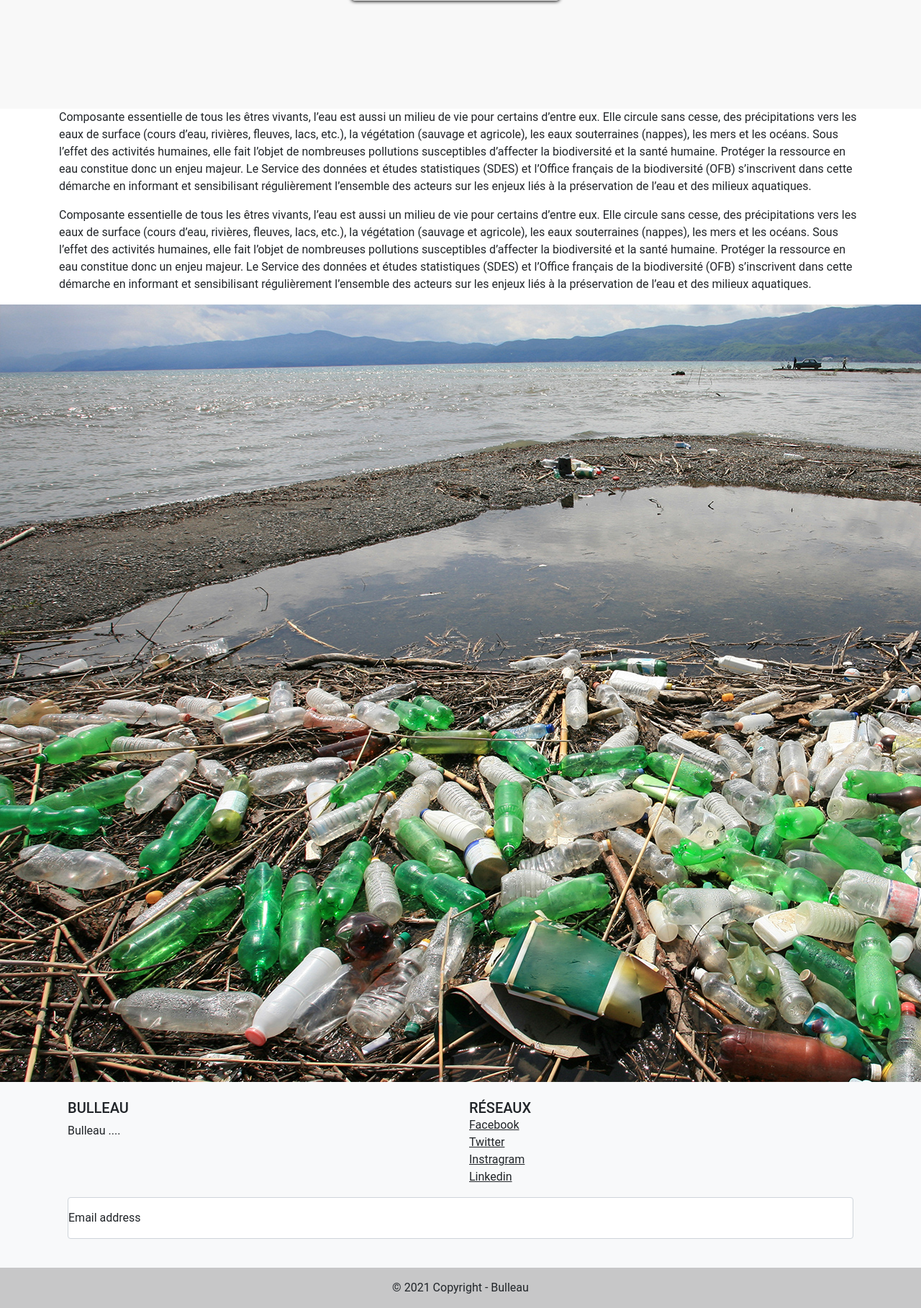
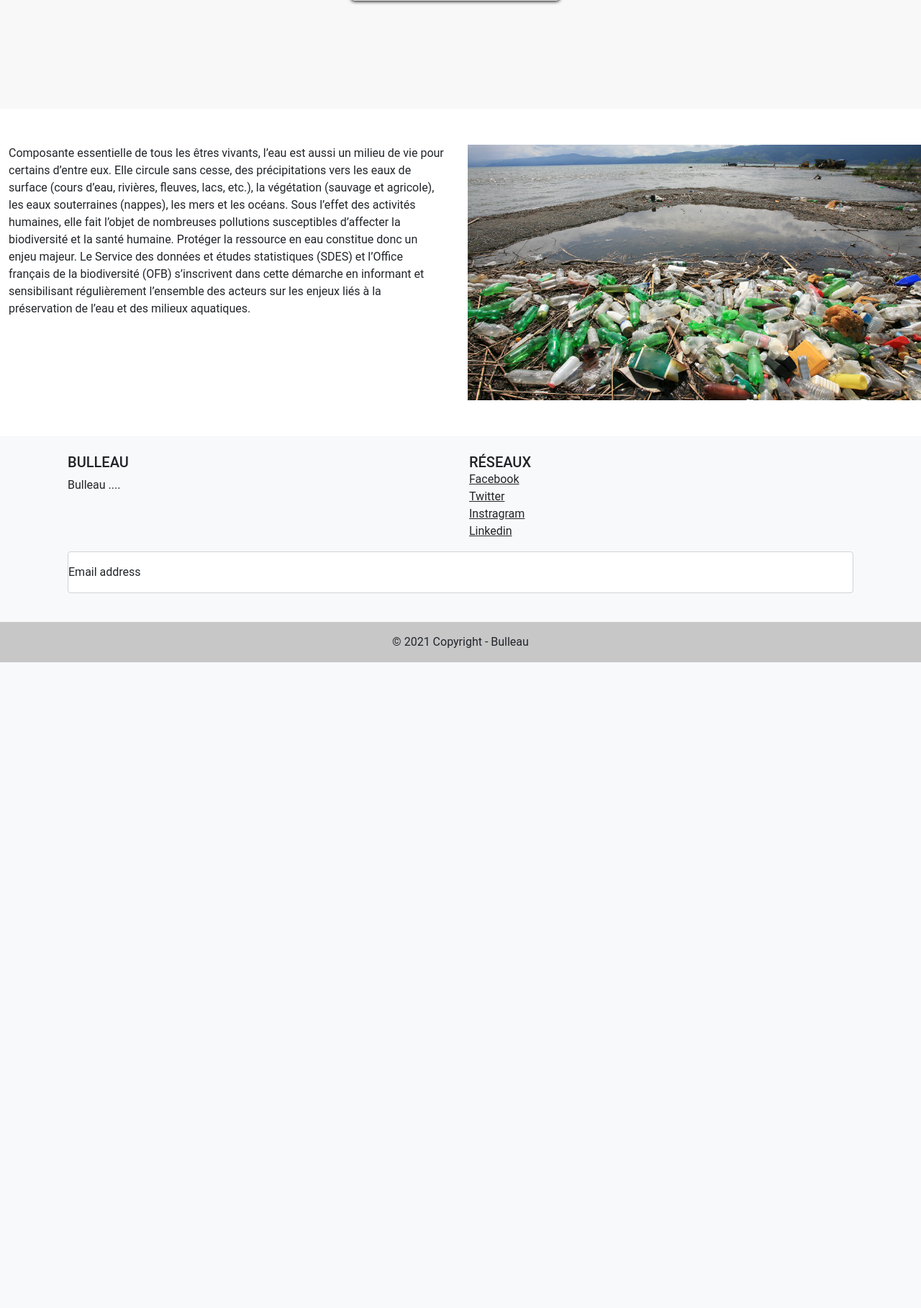
Before and after one commit to Noah-Guillet/mspr-wis1, a PHP site: page /bio.php in a window 1280 px wide; the page is wider, and only the part inside the window is pictured. Shown: the part 1345-3162 px from the top of that part at 72% size. After the commit the page ends 2265 px from the top of that part, so only its background shows below. Run offline with PHP 8.4, Linux system fonts and the light colour scheme.

Commit message:
update bio

```diff
--- a/assets/js/app.js
+++ b/assets/js/app.js
@@ -1468,9 +1468,12 @@ __webpack_require__.r(__webpack_exports__);
 /*!***************************!*\
   !*** ./src/scss/app.scss ***!
   \***************************/
-/***/ (() => {
-
-throw new Error("Module build failed (from ./node_modules/mini-css-extract-plugin/dist/loader.js):\nModuleBuildError: Module build failed (from ./node_modules/sass-loader/dist/cjs.js):\nSassError: unmatched \"}\".\n   ╷\n20 │ }\n   │ ^\n   ╵\n  src/scss/pages/_bio.scss 20:1  @import\n  /Applications/MAMP/htdocs/mspr-wis1/src/scss/app.scss 13:9                     root stylesheet\n    at processResult (/Applications/MAMP/htdocs/mspr-wis1/node_modules/webpack/lib/NormalModule.js:597:19)\n    at /Applications/MAMP/htdocs/mspr-wis1/node_modules/webpack/lib/NormalModule.js:691:5\n    at /Applications/MAMP/htdocs/mspr-wis1/node_modules/loader-runner/lib/LoaderRunner.js:399:11\n    at /Applications/MAMP/htdocs/mspr-wis1/node_modules/loader-runner/lib/LoaderRunner.js:251:18\n    at context.callback (/Applications/MAMP/htdocs/mspr-wis1/node_modules/loader-runner/lib/LoaderRunner.js:124:13)\n    at /Applications/MAMP/htdocs/mspr-wis1/node_modules/sass-loader/dist/index.js:73:7\n    at Function.call$2 (/Applications/MAMP/htdocs/mspr-wis1/node_modules/sass/sass.dart.js:91024:16)\n    at _render_closure1.call$2 (/Applications/MAMP/htdocs/mspr-wis1/node_modules/sass/sass.dart.js:79938:12)\n    at _RootZone.runBinary$3$3 (/Applications/MAMP/htdocs/mspr-wis1/node_modules/sass/sass.dart.js:27187:18)\n    at _FutureListener.handleError$1 (/Applications/MAMP/htdocs/mspr-wis1/node_modules/sass/sass.dart.js:25715:19)");
+/***/ ((__unused_webpack_module, __webpack_exports__, __webpack_require__) => {
+
+"use strict";
+__webpack_require__.r(__webpack_exports__);
+// extracted by mini-css-extract-plugin
+
 
 /***/ })
 
@@ -1499,6 +1502,12 @@ throw new Error("Module build failed (from ./node_modules/mini-css-extract-plugi
 /******/ 		return module.exports;
 /******/ 	}
 /******/
+/******/ 	// expose the modules object (__webpack_modules__)
+/******/ 	__webpack_require__.m = __webpack_modules__;
+/******/
+/******/ 	// the startup function
+/******/ 	// It's empty as some runtime module handles the default behavior
+/******/ 	__webpack_require__.x = x => {}
 /************************************************************************/
 /******/ 	/* webpack/runtime/compat get default export */
 /******/ 	(() => {
@@ -1540,11 +1549,98 @@ throw new Error("Module build failed (from ./node_modules/mini-css-extract-plugi
 /******/ 		};
 /******/ 	})();
 /******/
+/******/ 	/* webpack/runtime/jsonp chunk loading */
+/******/ 	(() => {
+/******/ 		// no baseURI
+/******/
+/******/ 		// object to store loaded and loading chunks
+/******/ 		// undefined = chunk not loaded, null = chunk preloaded/prefetched
+/******/ 		// Promise = chunk loading, 0 = chunk loaded
+/******/ 		var installedChunks = {
+/******/ 			"/js/app": 0
+/******/ 		};
+/******/
+/******/ 		var deferredModules = [
+/******/ 			["./src/js/app.js"],
+/******/ 			["./src/scss/app.scss"]
+/******/ 		];
+/******/ 		// no chunk on demand loading
+/******/
+/******/ 		// no prefetching
+/******/
+/******/ 		// no preloaded
+/******/
+/******/ 		// no HMR
+/******/
+/******/ 		// no HMR manifest
+/******/
+/******/ 		var checkDeferredModules = x => {};
+/******/
+/******/ 		// install a JSONP callback for chunk loading
+/******/ 		var webpackJsonpCallback = (parentChunkLoadingFunction, data) => {
+/******/ 			var [chunkIds, moreModules, runtime, executeModules] = data;
+/******/ 			// add "moreModules" to the modules object,
+/******/ 			// then flag all "chunkIds" as loaded and fire callback
+/******/ 			var moduleId, chunkId, i = 0, resolves = [];
+/******/ 			for(;i < chunkIds.length; i++) {
+/******/ 				chunkId = chunkIds[i];
+/******/ 				if(__webpack_require__.o(installedChunks, chunkId) && installedChunks[chunkId]) {
+/******/ 					resolves.push(installedChunks[chunkId][0]);
+/******/ 				}
+/******/ 				installedChunks[chunkId] = 0;
+/******/ 			}
+/******/ 			for(moduleId in moreModules) {
+/******/ 				if(__webpack_require__.o(moreModules, moduleId)) {
+/******/ 					__webpack_require__.m[moduleId] = moreModules[moduleId];
+/******/ 				}
+/******/ 			}
+/******/ 			if(runtime) runtime(__webpack_require__);
+/******/ 			if(parentChunkLoadingFunction) parentChunkLoadingFunction(data);
+/******/ 			while(resolves.length) {
+/******/ 				resolves.shift()();
+/******/ 			}
+/******/
+/******/ 			// add entry modules from loaded chunk to deferred list
+/******/ 			if(executeModules) deferredModules.push.apply(deferredModules, executeModules);
+/******/
+/******/ 			// run deferred modules when all chunks ready
+/******/ 			return checkDeferredModules();
+/******/ 		}
+/******/
+/******/ 		var chunkLoadingGlobal = self["webpackChunkmspr_wis1"] = self["webpackChunkmspr_wis1"] || [];
+/******/ 		chunkLoadingGlobal.forEach(webpackJsonpCallback.bind(null, 0));
+/******/ 		chunkLoadingGlobal.push = webpackJsonpCallback.bind(null, chunkLoadingGlobal.push.bind(chunkLoadingGlobal));
+/******/
+/******/ 		function checkDeferredModulesImpl() {
+/******/ 			var result;
+/******/ 			for(var i = 0; i < deferredModules.length; i++) {
+/******/ 				var deferredModule = deferredModules[i];
+/******/ 				var fulfilled = true;
+/******/ 				for(var j = 1; j < deferredModule.length; j++) {
+/******/ 					var depId = deferredModule[j];
+/******/ 					if(installedChunks[depId] !== 0) fulfilled = false;
+/******/ 				}
+/******/ 				if(fulfilled) {
+/******/ 					deferredModules.splice(i--, 1);
+/******/ 					result = __webpack_require__(__webpack_require__.s = deferredModule[0]);
+/******/ 				}
+/******/ 			}
+/******/ 			if(deferredModules.length === 0) {
+/******/ 				__webpack_require__.x();
+/******/ 				__webpack_require__.x = x => {};
+/******/ 			}
+/******/ 			return result;
+/******/ 		}
+/******/ 		var startup = __webpack_require__.x;
+/******/ 		__webpack_require__.x = () => {
+/******/ 			// reset startup function so it can be called again when more startup code is added
+/******/ 			__webpack_require__.x = startup || (x => {});
+/******/ 			return (checkDeferredModules = checkDeferredModulesImpl)();
+/******/ 		};
+/******/ 	})();
+/******/
 /************************************************************************/
-/******/ 	// startup
-/******/ 	// Load entry module
-/******/ 	__webpack_require__("./src/js/app.js");
-/******/ 	// This entry module used 'exports' so it can't be inlined
-/******/ 	__webpack_require__("./src/scss/app.scss");
+/******/ 	// run startup
+/******/ 	return __webpack_require__.x();
 /******/ })()
 ;
--- a/bio.php
+++ b/bio.php
@@ -74,62 +74,11 @@
                             préservation de l’eau et des milieux aquatiques.
                         </p>
                     </div>
-    </section>
-
-
-
-
-
-
-
-
-
-
-
-
-
-
-
-
-
-
-
-
-
-
-
-
-
-
-
-
-
-
-
-
-    <section id="bio-article">
-        <div class="container">
-            <p>
-                Composante essentielle de tous les êtres vivants, l’eau est aussi un milieu de vie pour certains d’entre
-                eux. Elle circule sans cesse, des précipitations vers les eaux de surface (cours d’eau, rivières,
-                fleuves,
-                lacs, etc.), la végétation (sauvage et agricole), les eaux souterraines (nappes), les mers et les
-                océans.
-                Sous l’effet des activités humaines, elle fait l’objet de nombreuses pollutions susceptibles d’affecter
-                la
-                biodiversité et la santé humaine. Protéger la ressource en eau constitue donc un enjeu majeur. Le
-                Service
-                des données et études statistiques (SDES) et l’Office français de la biodiversité (OFB) s’inscrivent
-                dans
-                cette démarche en informant et sensibilisant régulièrement l’ensemble des acteurs sur les enjeux liés à
-                la
-                préservation de l’eau et des milieux aquatiques.
-            </p>
-        </div>
         <div>
             <img src="image/Pollution-1.jpg">
         </div>
     </section>
+
 </main>
 
 <?php require_once 'layout/footer.php' ?>
--- a/src/scss/pages/_bio.scss
+++ b/src/scss/pages/_bio.scss
@@ -12,9 +12,14 @@
   box-shadow: 0 0 5px 1px rgba(0, 0, 0.2);
 }
 
+#bio-article  {
+  padding: 50px 0;
+  column-count: 2;
+  column-gap: 20px;
+  }
+
 #bio-article img {
-    display: block;
-    width: 100%;
-    height: auto;
-  }
+  display: block;
+  width: 100%;
+  height: auto;
 }
```
Also changed, not shown: assets/css/app.css.
